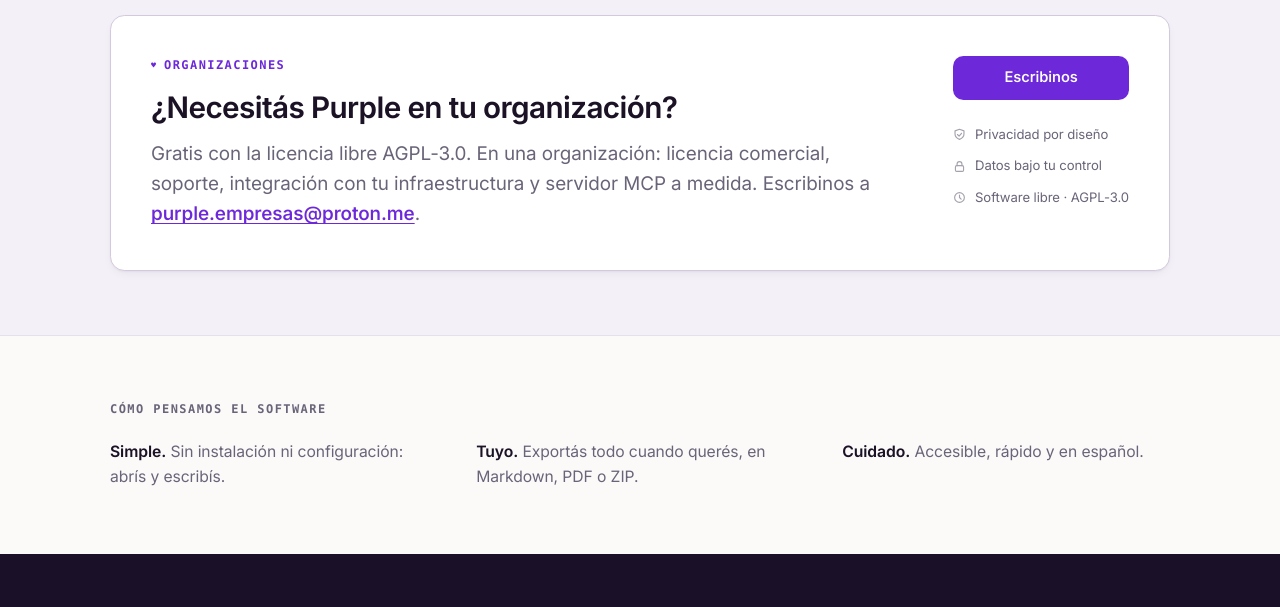
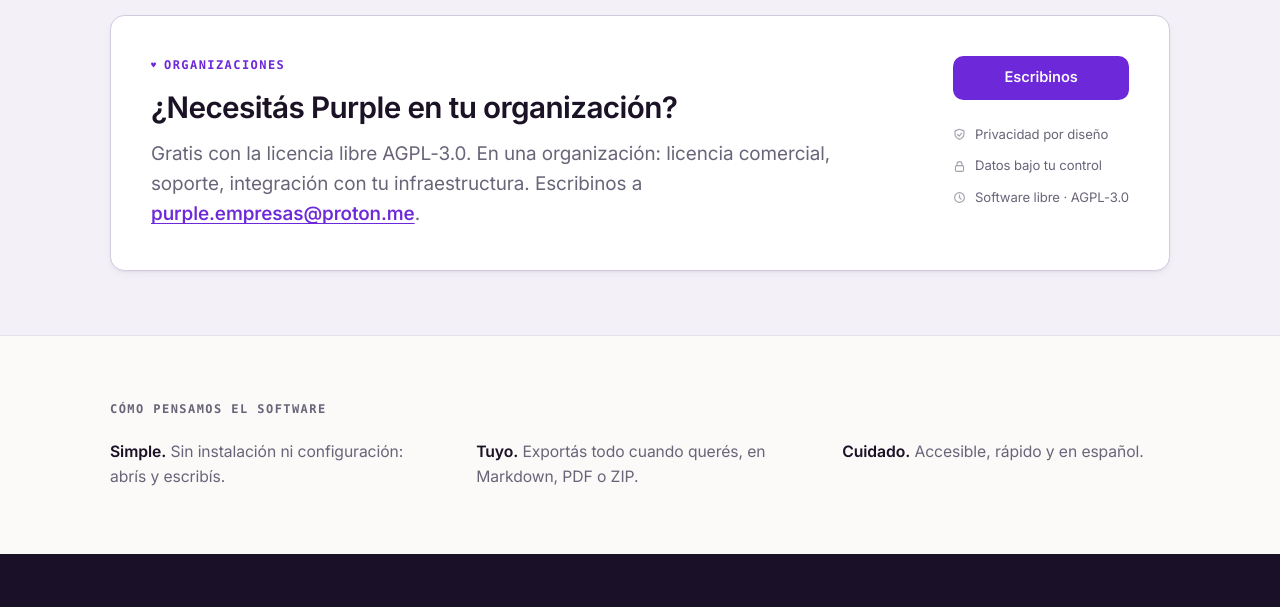
Before and after one commit to ltrecanao/purple, a plain HTML site: page index.html in a window 1280 px wide. Shown: the part 1180-1787 px from the top of the page. Drawn offline with Linux system fonts and the light colour scheme.

Commit message:
fix: corrige alcance a organizaciones

```diff
--- a/index.html
+++ b/index.html
@@ -201,8 +201,7 @@
             <h2 class="titulo-seccion-chico" id="empresas-titulo">¿Necesitás Purple en tu organización?</h2>
             <p class="bajada enterprise-bajada">
               Gratis con la licencia libre AGPL-3.0. En una organización: licencia
-              comercial, soporte, integración con tu infraestructura y servidor MCP a
-              medida. Escribinos a
+              comercial, soporte, integración con tu infraestructura. Escribinos a
               <a class="enlace" href="mailto:purple.empresas@proton.me?subject=Consulta%20para%20organizaciones%20-%20Purple">purple.empresas@proton.me</a>.
             </p>
           </div>
```
